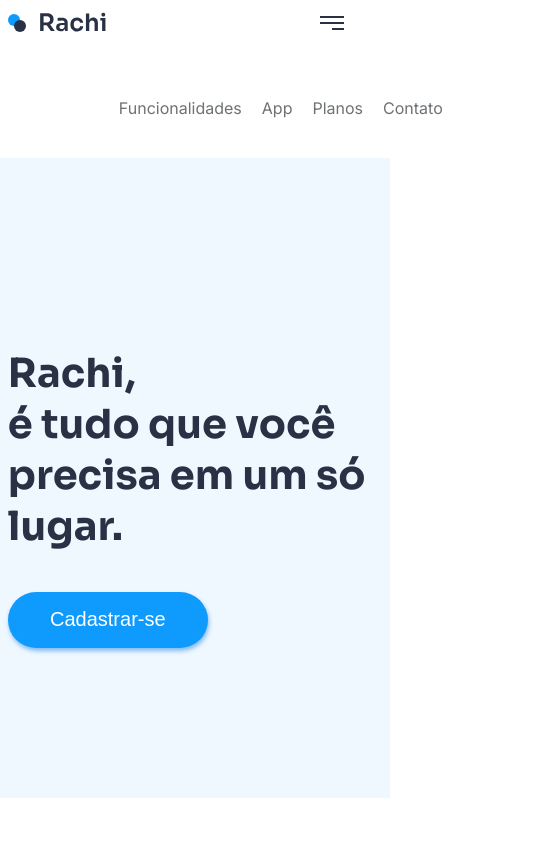
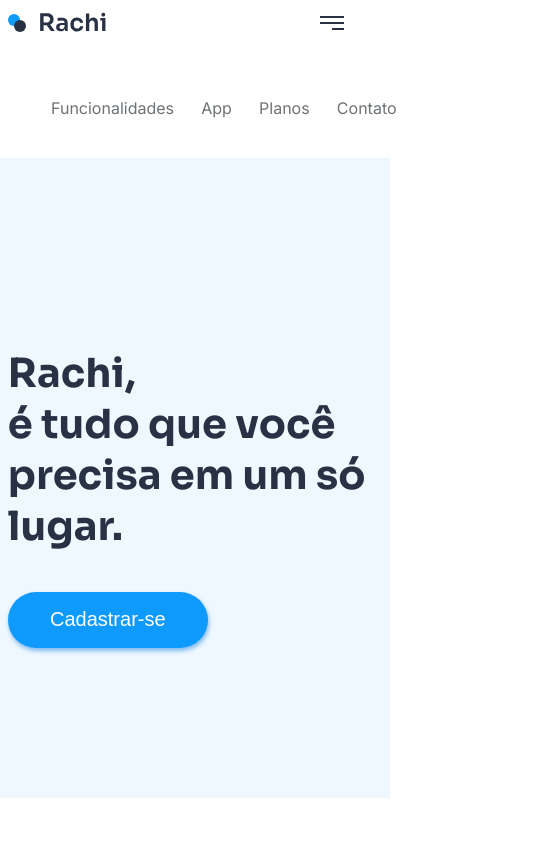
Before and after one commit to guihenridev/rachi, a plain HTML site: page index.html in a window 390 px wide. Both pictures are taken after a click on the button 332 px from the left and 24 px from the top of the page. Shown: the top 842 px of the page, 535 px wide, since content can reach past the window. Drawn offline with Linux system fonts and the light colour scheme.

Commit message:
Ajustando Menu

```diff
--- a/css/style-responsivo.css
+++ b/css/style-responsivo.css
@@ -84,7 +84,7 @@
         display: flex;
         text-align: center;
         padding: 1rem;
-        margin-left: 22%;
+        justify-content: space-evenly;
     }
     .mobile-menu .nav-item{
         display: block;
@@ -101,6 +101,9 @@
     .open{
         display: block;
     }
+    .nav-item{
+        margin: 0;
+    }
 
 }
 @media only screen and (max-width:520px){
```
